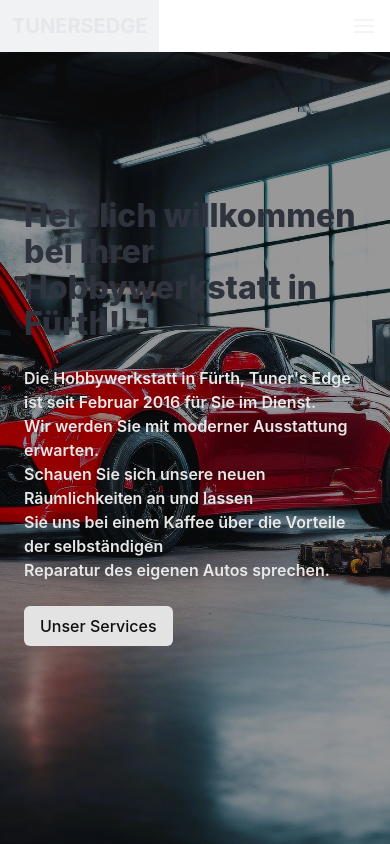
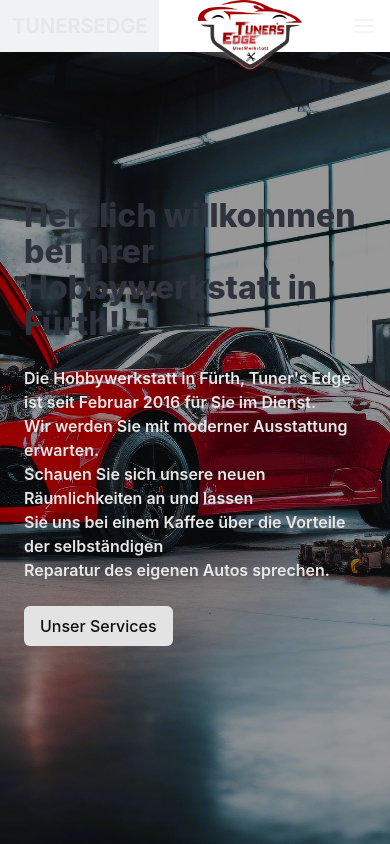
Before and after one commit to AlexArdGit/tunersedge, an Angular app: page / in a window 390 px wide. Shown: the top 844 px of the page. Built offline with nearby package versions, Linux system fonts and the light colour scheme.

Commit message:
- nav logo desktop & mobile - components formatting

```diff
--- a/src/app/nav/nav.component.ts
+++ b/src/app/nav/nav.component.ts
@@ -9,6 +9,12 @@ import { Component, ViewChild, ElementRef } from '@angular/core';
 <div class="container">
   <div class="navbar-brand">
     <a class="navbar-item has-text-weight-bold has-text-light is-size-5" href="#home">TUNERSEDGE</a>
+
+    <div class="navbar-logo">
+      <a href="#home" class="logo-link">
+        <div class="logo"></div>
+      </a>
+    </div>
 
     <a (click)="toggleNavbar()" #navBurger role="button" class="navbar-burger" data-target="navMenu" aria-label="menu" aria-expanded="false">
       <span class="has-text-light" aria-hidden="true"></span>
--- a/src/styles.scss
+++ b/src/styles.scss
@@ -3,6 +3,36 @@
     --bulma-primary-s: 0%;
     --bulma-primary-l: 89%;
     --bulma-navbar-burger-color:var(--bulma-dark);
+  }
+
+  /* Logo Styling */
+  .logo {
+    width: 200px;
+    height: 110px;
+    background-image: url('assets/img/Logo.png');
+    background-size: contain;
+    background-repeat: no-repeat;
+    background-position: center;
+    position: relative;
+  }
+
+  .navbar-logo {
+    position: absolute;
+    left: 30%;
+    transform: translateX(50%);
+  }
+
+  @media screen and (max-width: 430px) {
+    .navbar-logo {
+      left: 50%;
+      transform: translateX(0);
+    }
+
+    .logo {
+      width: 110px;
+      height: 70px;
+      position: relative;
+    }
   }
 
   .hero-body {
```
Also changed, not shown: src/app/footer/footer.component.ts (indentation only).
